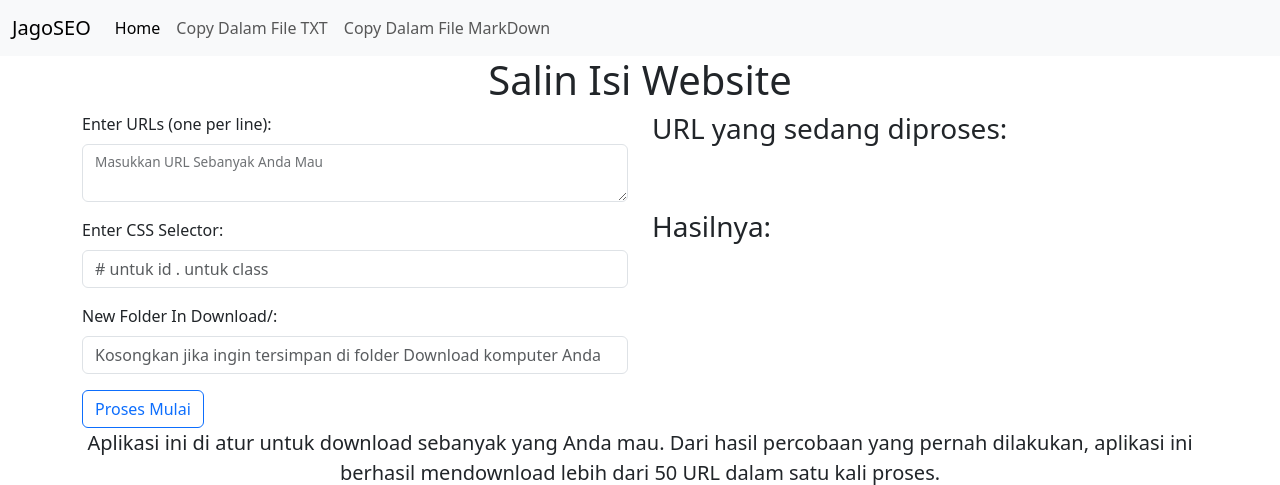
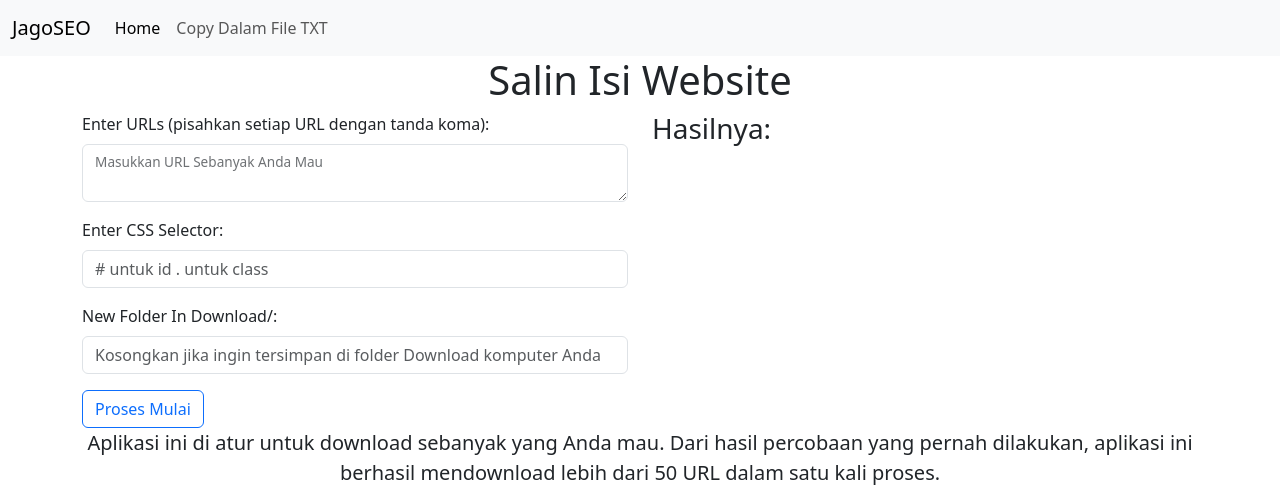
Before and after one commit to hapesurya/s3o, a Flask app: page /converttxt in a window 1280 px wide. Shown: the top 485 px of the page. Run offline with Flask 3, Linux system fonts and the light colour scheme; some libraries are stand-ins or nearby versions.

Commit message:
v2 file didonlot dalam zip

```diff
--- a/app.py
+++ b/app.py
@@ -1,158 +1,94 @@
-import os
-import time
-from flask import Flask, render_template, request, make_response, send_file
+# versi 2.1
+# sudah berhasil download banyak URL, dalam file zip, dengan nama folder kosong.
+# Belum berhasil: menampilkan flash message berhasil dan gagal pada frontend.
+
+import io
+import logging
+import zipfile
+from typing import List, Tuple
+from concurrent.futures import ThreadPoolExecutor, as_completed
+
+from flask import Flask, render_template, request, send_file, flash, redirect, url_for
 from requests_html import HTMLSession
-from requests.exceptions import RequestException
-import markdownify
-import io
-import zipfile
+
+logger = logging.getLogger(__name__)
+logging.basicConfig(level=logging.INFO)
 
 app = Flask(__name__)
-app.secret_key = 'secret'
+app.secret_key = 'your_secret_key'  # Required for session management with flash
 
-@app.route('/')
-def index():
-    return render_template('copywebsite/index.html')
+def fetch_content(url: str, css_selector: str) -> Tuple[str, List[str]]:
+    """
+    Fetch the content and links from a URL using the specified CSS selector.
+    """
+    session = HTMLSession()
+    try:
+        response = session.get(url)
+        content_element = response.html.find(css_selector, first=True)
+        if content_element:
+            content = content_element.text
+            content_links = list(content_element.absolute_links)
+            return content, content_links
+        else:
+            logger.warning(f"No content found for {url} with selector {css_selector}")
+            return "", []
+    except Exception as e:
+        logger.error(f"Error fetching content from {url}: {e}")
+        return "", []
 
-@app.route('/converttxt', methods=['GET','POST'])
-def converttxt():
-    if request.method == 'POST':
-        list_urls = request.form.get('urls').split('\n')
-        css_sel = request.form.get('css_selector')
-        folder_baru = request.form.get('folder_baru')
-        #user_home = os.path.expanduser('~')
-        #downloads_folder = os.path.join(user_home, 'Downloads')
+def save_content_to_zip(url: str, content: str, content_links: List[str], zip_file: zipfile.ZipFile) -> None:
+    """
+    Save the content and links to a ZIP file.
+    """
+    safe_url = url.replace('/', '_').replace(':', '_').replace('?', '_').replace('&', '_')
+    file_name = f"{safe_url}.txt"
+    file_data = f"{content}\n\nLinks found in content:\n{','.join(content_links)}"
+    zip_file.writestr(file_name, file_data)
 
-        session = HTMLSession()
+@app.route("/converttxt", methods=["GET", "POST"])
+def converttxt_route():
+    """
+    Flask route handler for fetching content from multiple URLs and returning a ZIP file.
+    """
+    if request.method == "POST":
+        urls = request.form.get('urls').strip().split(',')
+        css_selector = request.form.get("css_selector", "").strip()
+        output_folder = request.form.get("output_folder", "").strip() or "JAGOSEO" #if empty, we use value JAGOSEO
 
-        def save_content_to_file(url, content, content_links):
-            #cwd = os.path.join(downloads_folder, folder_baru)
-            #os.makedirs(cwd, exist_ok=True)
+        zip_data = io.BytesIO()
+        successful_fetches = False
 
-            # Modify the line below to use the value in the "url" variable for the file name
-            file_name = url.replace('/', '_').replace(':', '_').replace('?', '_') + '.txt'
-            file_data = str(content) + '\n daftar links di dalam content: \n' + str(content_links)
-            return file_name, file_data
+        with zipfile.ZipFile(zip_data, mode="w") as zip_file:
+            with ThreadPoolExecutor() as executor:
+                futures = {executor.submit(fetch_content, url.strip(), css_selector): url for url in urls}
+                for future in as_completed(futures):
+                    url = futures[future]
+                    try:
+                        content, content_links = future.result()
+                        if content:
+                            save_content_to_zip(url, content, content_links, zip_file)
+                            flash(f"Content fetched successfully from {url}", 'success')
+                            successful_fetches = True
+                        else:
+                            flash(f"No content found for {url} with selector {css_selector}", 'warning')
+                    except Exception as e:
+                        logger.error(f"Error processing {url}: {e}")
+                        flash(f"Error processing {url}: {e}", 'danger')
 
-            # with open(os.path.join(cwd, file_name), 'w') as file:
-            #     file.write(str(content) + '\n daftar links di dalam content: \n' + str(content_links))
-
-        results = []
-
-        for i in list_urls:
-            file_name, file_data = save_content_to_file(i, content, content_links)
-            results.append({'url':i, 'file_name':file_name, 'file_data':file_data})
-
-            print(i)
-            status = "Sedang dalam proses"
-            retries = 3  # Number of retries
-            for attempt in range(retries):
-                try:
-                    r = session.get(i)
-                    content = r.html.find(css_sel, first=True).text
-                    content_links = r.html.find(css_sel, first=True).links
-                    save_content_to_file(i, content, content_links)
-                    status = f"File berhasil disimpan di Folder {folder_baru}"
-                    break  # Break the retry loop if successful
-                except RequestException as e:
-                    print(f"Request failed (attempt {attempt + 1}/{retries}): {e}")
-                    if attempt < retries - 1:
-                        time.sleep(5)  # Wait for 5 seconds before retrying
-                    else:
-                        status = "Gagal. Lewati URL ini"
-                        print(f"Max retries reached for {i}. Skipping this URL.")
-
-            time.sleep(5)
-            results.append({'url':i, 'status':status})
-
-        # We will download the files into user's local computer
-        zip_data = io.BytesIO()
-        with zipfile.ZipFile(zip_data, mode='w') as zip_file:
-            for result in results:
-                file_name = result['file_name']
-                file_data = result['file_data']
-                zip_file.writestr(file_name, file_data)
-
-        #Download the files as zip file
-        zip_data.seek(0)
-        response = make_response(send_file(
-            zip_data,
-            mimetype='application/zip',
-            as_attachment=True,
-            download_name=f'{folder_baru}.zip'))
-
-        return render_template('copywebsite/converttxt.html', results=results)
+        if successful_fetches:
+            zip_data.seek(0)
+            flash(f"Content fetched successfully from {url}", 'success')
+            return send_file(
+                zip_data,
+                mimetype="application/zip",
+                as_attachment=True,
+                download_name=f"{output_folder}.zip"
+            )
+        else:
+            flash("No content was fetched successfully. ZIP file not created.", 'danger')
+            return render_template('copywebsite/converttxt.html')
     else:
         return render_template('copywebsite/converttxt.html')
 
-@app.route('/convertmd', methods=['GET','POST'])
-def convertmd():
-    if request.method == 'POST':
-        list_urls = request.form.get('urls').split('\n')
-        css_sel = request.form.get('css_selector')
-        folder_baru = request.form.get('folder_baru')
-        #user_home = os.path.expanduser('~')
-        #downloads_folder = os.path.join(user_home, 'Downloads')
-
-        session = HTMLSession()
-
-        def save_content_to_file(url, content):
-            # cwd = os.path.join(downloads_folder, folder_baru)
-            # os.makedirs(cwd, exist_ok=True)
-
-            # Modify the line below to use the value in the "url" variable for the file name
-            file_name = url.replace('/', '_').replace(':', '_').replace('?', '_') + '.md'
-
-            # with open(os.path.join(cwd, file_name), 'w') as file:
-            #     file.write(str(content))
-
-        results = []
-
-        for i in list_urls:
-            file_name, file_data = save_content_to_file(i, content)
-            results.append((file_name, file_data))
-
-            print(i)
-            status = "Sedang dalam proses"
-            retries = 3  # Number of retries
-            for attempt in range(retries):
-                try:
-                    r = session.get(i)
-                    content = r.html.find(css_sel, first=True).html
-                    html2md = markdownify.markdownify(content, heading_style="ATX")
-                    save_content_to_file(i, html2md)
-                    status = f"File berhasil disimpan di Folder {downloads_folder}/{folder_baru}"
-                    break  # Break the retry loop if successful
-                except RequestException as e:
-                    print(f"Request failed (attempt {attempt + 1}/{retries}): {e}")
-                    if attempt < retries - 1:
-                        time.sleep(5)  # Wait for 5 seconds before retrying
-                    else:
-                        status = "Gagal. Lewati URL ini"
-                        print(f"Max retries reached for {i}. Skipping this URL.")
-
-            time.sleep(5)
-            results.append({'url':i, 'status':status})
-
-        # We will download the files into user's local computer
-        zip_data = io.BytesIO()
-        with zipfile.ZipFile(zip_data, mode='w') as zip_file:
-            for result in results:
-                file_name = result['file_name']
-                file_data = result['file_data']
-                zip_file.writestr(file_name, file_data)
-
-        #Download the files as zip file
-        zip_data.seek(0)
-        response = make_response(send_file(
-            zip_data,
-            mimetype='application/zip',
-            as_attachment=True,
-            download_name=f'{folder_baru}.zip'))
-
-        return render_template('copywebsite/convertmd.html', results=results)
-    else:
-        return render_template('copywebsite/convertmd.html')
-
-if __name__ == '__main__':
-    app.run()
+if __name__ == "__main__":
+    app.run(debug=True)
--- a/templates/base-copywebsite.html
+++ b/templates/base-copywebsite.html
@@ -4,6 +4,15 @@
     <meta charset="utf-8" />
     <meta name="viewport" content="width=device-width, initial-scale=1" />
     <title>Jago SEO</title>
+    <!-- Google tag (gtag.js) -->
+    <script async src="https://www.googletagmanager.com/gtag/js?id=G-8M90TQTN7S"></script>
+    <script>
+      window.dataLayer = window.dataLayer || [];
+      function gtag(){dataLayer.push(arguments);}
+      gtag('js', new Date());
+
+      gtag('config', 'G-8M90TQTN7S');
+    </script>
     <link
       href="https://cdn.jsdelivr.net/npm/bootstrap@5.3.2/dist/css/bootstrap.min.css"
       rel="stylesheet"
@@ -27,9 +36,6 @@
               <li class="nav-item">
                 <a class="nav-link" href="/converttxt">Copy Dalam File TXT</a>
               </li>
-              <li class="nav-item">
-                <a class="nav-link" href="/convertmd">Copy Dalam File MarkDown</a>
-              </li>
             </ul>
           </div>
         </div>
--- a/templates/copywebsite/converttxt.html
+++ b/templates/copywebsite/converttxt.html
@@ -12,7 +12,7 @@
           <form action="/converttxt" method="post">
             <div class="mb-3">
               <label class="form-label" for="urls"
-                >Enter URLs (one per line):</label
+                >Enter URLs (pisahkan setiap URL dengan tanda koma):</label
               >
               <div class="form-floating">
                 <textarea name="urls" class="form-control" id="urls"></textarea>
@@ -33,15 +33,15 @@
               />
             </div>
             <div class="mb-3">
-              <label class="form-label" for="folder_baru"
+              <label class="form-label" for="output_folder"
                 >New Folder In Download/:</label
               >
               <input
                 class="form-control"
                 placeholder="Kosongkan jika ingin tersimpan di folder Download komputer Anda"
                 type="text"
-                name="folder_baru"
-                id="folder_baru"
+                name="output_folder"
+                id="output_folder"
               />
             </div>
             <input
@@ -52,18 +52,16 @@
           </form>
         </div>
         <div class="col-md-6">
-          <h3>URL yang sedang diproses:</h3>
-          {% for result in results %}
-          <h5>{{ result.url }}</h5>
-          {% endfor %}
-          <div style="margin-top: 5vw"></div>
           <h3>Hasilnya:</h3>
-          <!-- Add alert tags based on the data variable -->
-          {% for result in results %}
-          <div class="alert alert-success" role="alert">
-            {{ result.status }}
-          </div>
-          {% endfor %}
+          {% with messages = get_flashed_messages(with_categories=true) %}
+          {% if messages %}
+            <div class="alert-container">
+              {% for category, message in messages %}
+                <div class="alert alert-{{ category }}">{{ message }}</div>
+              {% endfor %}
+            </div>
+          {% endif %}
+        {% endwith %}
         </div>
       </div>
     </div>
```
Also changed, not shown: templates/copywebsite/convertmd.html (+5 -5 lines).
